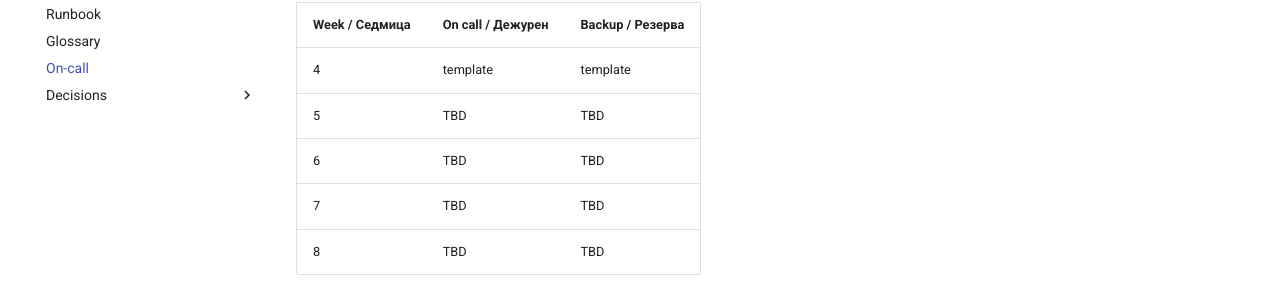
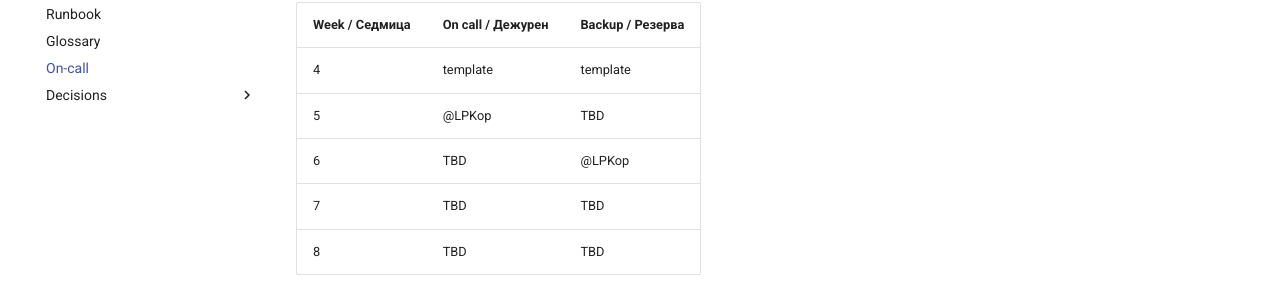
Before and after one commit to LPKop/devops-labs-fn371223037, an MkDocs documentation site: the page built from docs/oncall.md, in a window 1280 px wide. Shown: the part 178-478 px from the top of the page. Built offline with MkDocs 1.6.1 and Material for MkDocs 9.7.7, drawn with Linux system fonts in a browser that asks for light colours.

Commit message:
docs: sign up for on-call in weeks 5 and 6 (#23)
Refs #9

```diff
--- a/docs/oncall.md
+++ b/docs/oncall.md
@@ -3,7 +3,7 @@
 | Week / Седмица | On call / Дежурен | Backup / Резерва |
 |---|---|---|
 | 4 | template | template |
-| 5 | TBD | TBD |
-| 6 | TBD | TBD |
+| 5 | @LPKop | TBD |
+| 6 | TBD | @LPKop |
 | 7 | TBD | TBD |
 | 8 | TBD | TBD |
```
